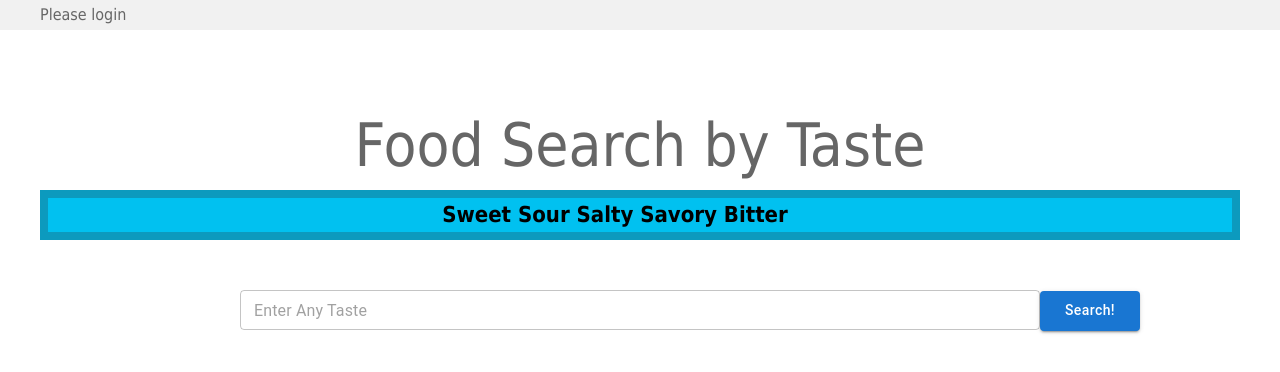
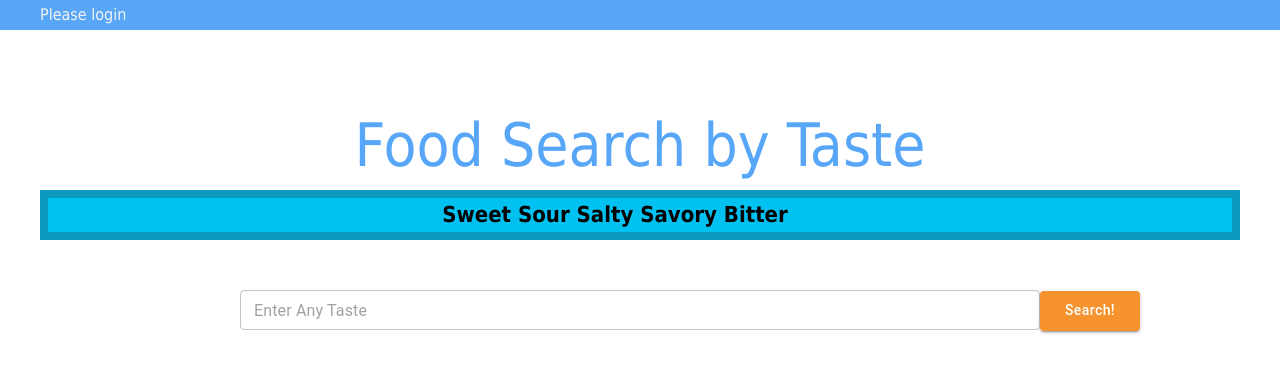
Before and after one commit to aidenfairman/BUCS411A5, a React (Create React App) app in the folder react-cs411/: page / in a window 1280 px wide. Shown: the top 372 px of the page. Built offline with nearby package versions, Linux system fonts and the light colour scheme.

Commit message:
Add color to home page

```diff
--- a/react-cs411/src/App.js
+++ b/react-cs411/src/App.js
@@ -66,7 +66,7 @@ class Search extends React.Component {
           >
           </TextField>
           <Button
-            sx={{textTransform:"none", height:"20px"}}
+            sx={{textTransform:"none", height:"20px", backgroundColor:"#F6932E"}}
             variant="contained"
             onClick={this.getSearchItemHandler}
             size="medium"
--- a/react-cs411/src/css/App.css
+++ b/react-cs411/src/css/App.css
@@ -5,7 +5,11 @@
 
 header {
   height: 30px;
-  background-color: #f1f1f1;
+  background-color: #57a6f8;
+}
+
+a {
+  color:rgb(245, 242, 242);
 }
 
 header .w .login {
@@ -25,6 +29,10 @@ header .w .login {
 .content .search {
   margin: 50px 0 0 200px;
   line-height: 40px;
+}
+
+.logo{
+  color: #57a6f8;
 }
 
 /* .content .search #searchBar {
```
